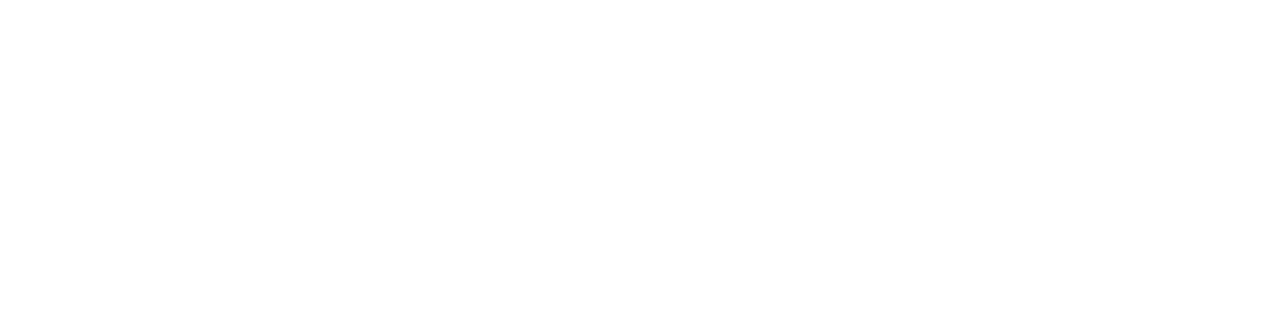
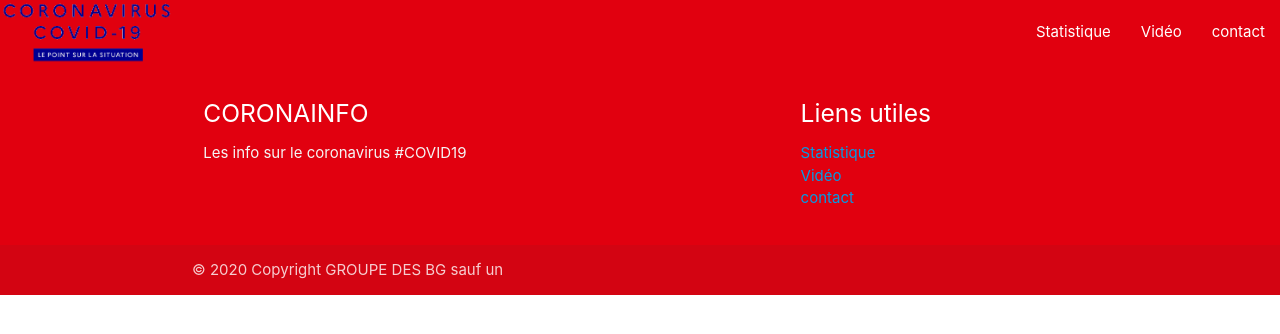
Before and after one commit to VictChaz/CoroInfo, a plain HTML site: page stats.html in a window 1280 px wide. Drawn offline with nearby package versions, Linux system fonts and the light colour scheme.

Commit message:
Update stats.html
Ajout du footer et de la navbar

```diff
--- a/stats.html
+++ b/stats.html
@@ -16,5 +16,51 @@
 
     <body>
 
+        <nav style="background-color: #E1000F">
+            <div class="nav-wrapper">
+                <a href="index.html" class="brand-logo"><img src="img/logo.png" style="width: 43%; height: 33%"></a>
+                <ul id="nav-mobile" class="right hide-on-med-and-down">
+                    <li><a href="stats.html">Statistique</a></li>
+                    <li><a href="videos.html">Vidéo</a></li>
+                    <li><a href="contact.html">contact</a></li>
+                </ul>
+            </div>
+        </nav>
+
+        <footer class="page-footer" style="background-color: #E1000F">
+            <div class="container">
+                <div class="row">
+                    <div class="col l6 s12">
+                        <h5 class="white-text">CORONAINFO</h5>
+                        <p class="grey-text text-lighten-4">Les info sur le coronavirus #COVID19</p>
+                    </div>
+                    <div class="col l4 offset-l2 s12">
+                        <h5 class="white-text">Liens utiles</h5>
+                        <ul>
+                            <li><a href="stats.html">Statistique</a></li>
+                            <li><a href="videos.html">Vidéo</a></li>
+                            <li><a href="contact.html">contact</a></li>
+                        </ul>
+                    </div>
+                </div>
+            </div>
+            <div class="footer-copyright">
+                <div class="container">
+                    © 2020 Copyright GROUPE DES BG sauf un
+                </div>
+            </div>
+        </footer>
+
     </body>
 </html>
+<style>
+    body {
+        display: flex;
+        min-height: 100vh;
+        flex-direction: column;
+    }
+
+    main {
+        flex: 1 0 auto;
+    }
+</style>
```
